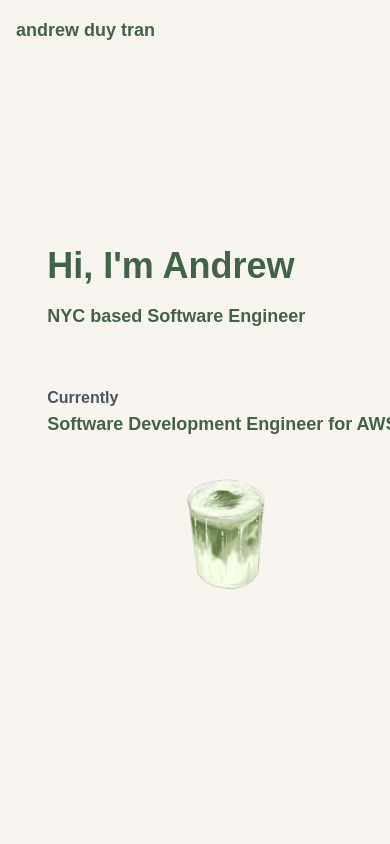
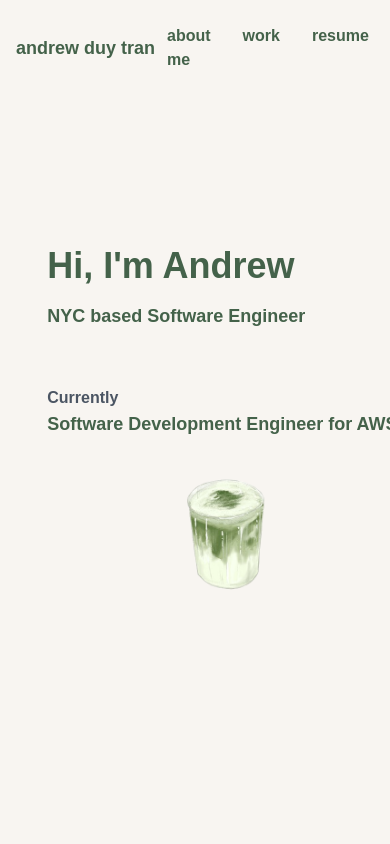
Before and after one commit to andrewtran117/andrewtran117.github.io, a Next.js app: page / in a window 390 px wide. Shown: the top 844 px of the page. Built offline with nearby package versions, Linux system fonts and the light colour scheme.

Commit message:
colors and bolding

```diff
--- a/app/page.tsx
+++ b/app/page.tsx
@@ -21,17 +21,18 @@ export default function Home() {
     <div>
       {/* Top Container for Logo and Tab Bar */}
       <div className="fixed top-0 left-0 right-0 py-4 z-50 bg-[#F8F5F1]">
-        <div className="max-w-7xl mx-auto flex justify-between items-center px-4 sm:px-6 lg:px-8">
+        <div className="max-w-7xl mx-auto flex justify-between items-center px-4 sm:px-6 lg:px-8 w-full">
           {/* Logo */}
           <div
             className="text-[#44624A] font-inter text-lg sm:text-xl font-bold cursor-pointer"
             onClick={scrollToTop}
+            style={{ whiteSpace: 'nowrap' }}
           >
             andrew duy tran
           </div>
 
           {/* Tab Bar */}
-          <div className="hidden sm:flex space-x-4">
+          <div className="flex space-x-2 w-full justify-end">
             <a
               href="#aboutMe"
               className="px-3 py-2 text-md sm:text-lg font-inter font-bold text-[#44624A] hover:text-black transition"
```
Lines whose indentation alone changed are shown as unchanged.
